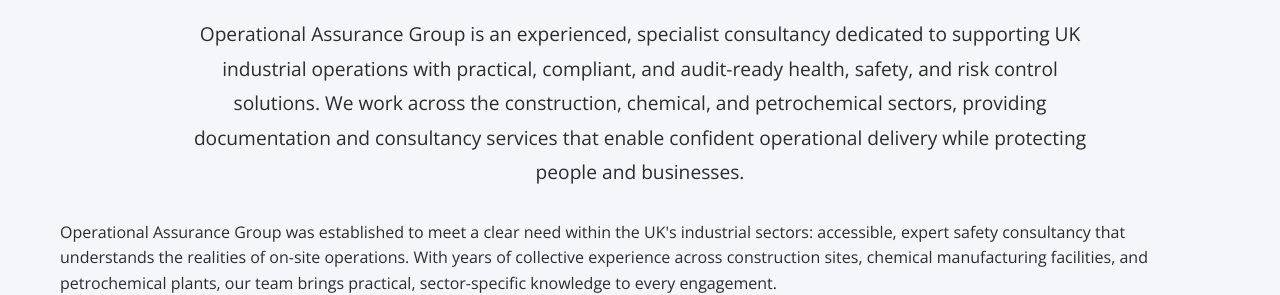
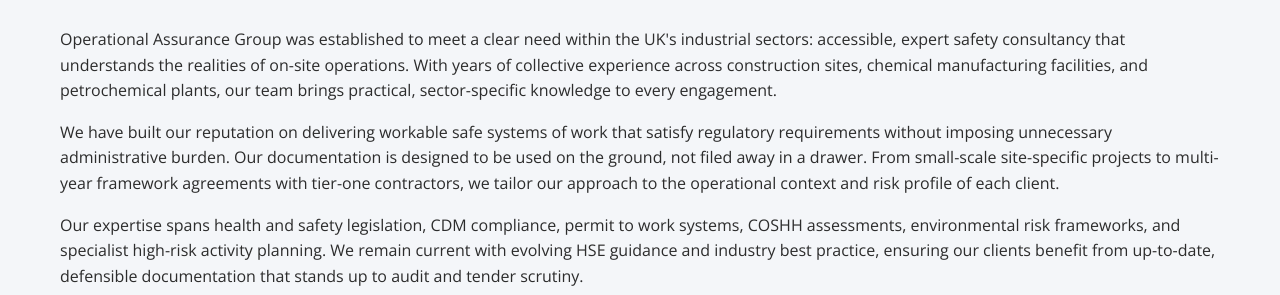
Before and after one commit to Domje/ryan-oag, a website: page about.html in a window 1280 px wide. Shown: the part 531-826 px from the top of the page. Drawn offline with nearby package versions, Linux system fonts and the light colour scheme.

```diff
--- a/about.html
+++ b/about.html
@@ -71,9 +71,6 @@
     <div class="container">
       <div class="animate-on-scroll" style="text-align: center;">
         <h2>Our Background</h2>
-        <p style="font-size: 1.2rem; line-height: 1.8; max-width: 900px; margin: 20px auto 0; text-align: center;">
-          Operational Assurance Group is an experienced, specialist consultancy dedicated to supporting UK industrial operations with practical, compliant, and audit-ready health, safety, and risk control solutions. We work across the construction, chemical, and petrochemical sectors, providing documentation and consultancy services that enable confident operational delivery while protecting people and businesses.
-        </p>
       </div>
       <div class="animate-on-scroll" style="margin-top: 30px;">
         <p>
```
